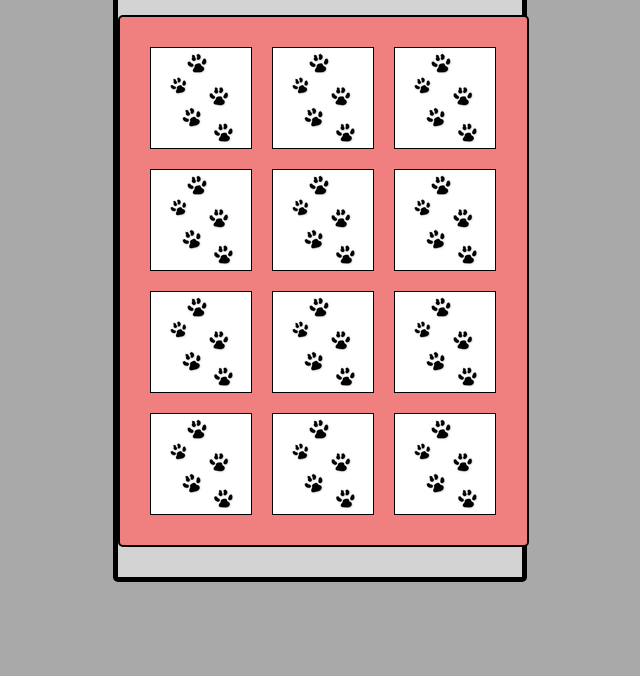
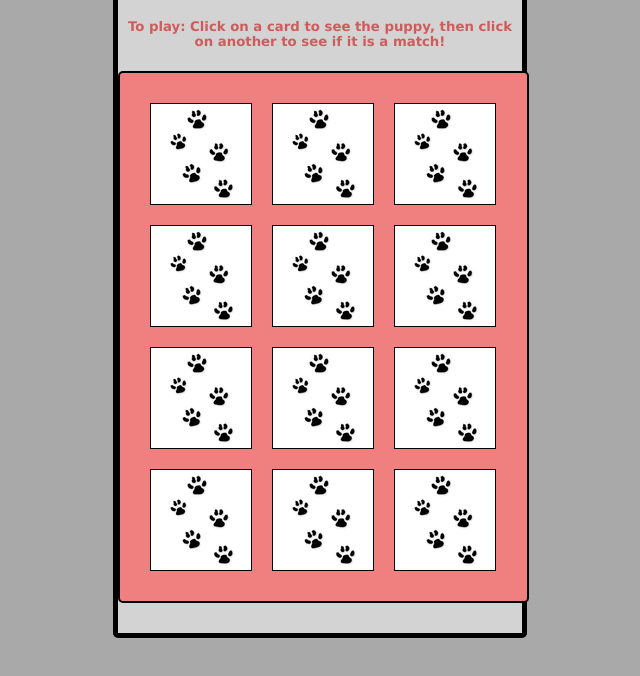
Before and after one commit to DERegan54/Memory-Game, a plain HTML site: page index.html in a window 1280 px wide. Shown: the part 200-876 px from the top of the page, without its empty margins (320-960 px from the left). Before the commit the page ends 832 px from the top, so only its background shows below. Drawn offline with Linux system fonts and the light colour scheme.

Commit message:
Added an <h5> play instructions index.html

```diff
--- a/index.html
+++ b/index.html
@@ -14,6 +14,7 @@
             <span class='score'></span>
             <h3>Matches:  <span id="result"></span></h3>
             <h3>Attempts: <span id="tries"></span></h3>
+            <h5>To play: Click on a card to see the puppy, then click on another to see if it is a match!</h5>
         </div>
         <p>
             <!-- <button id='newGame', type='submit'>New Game</button>  -->
```
